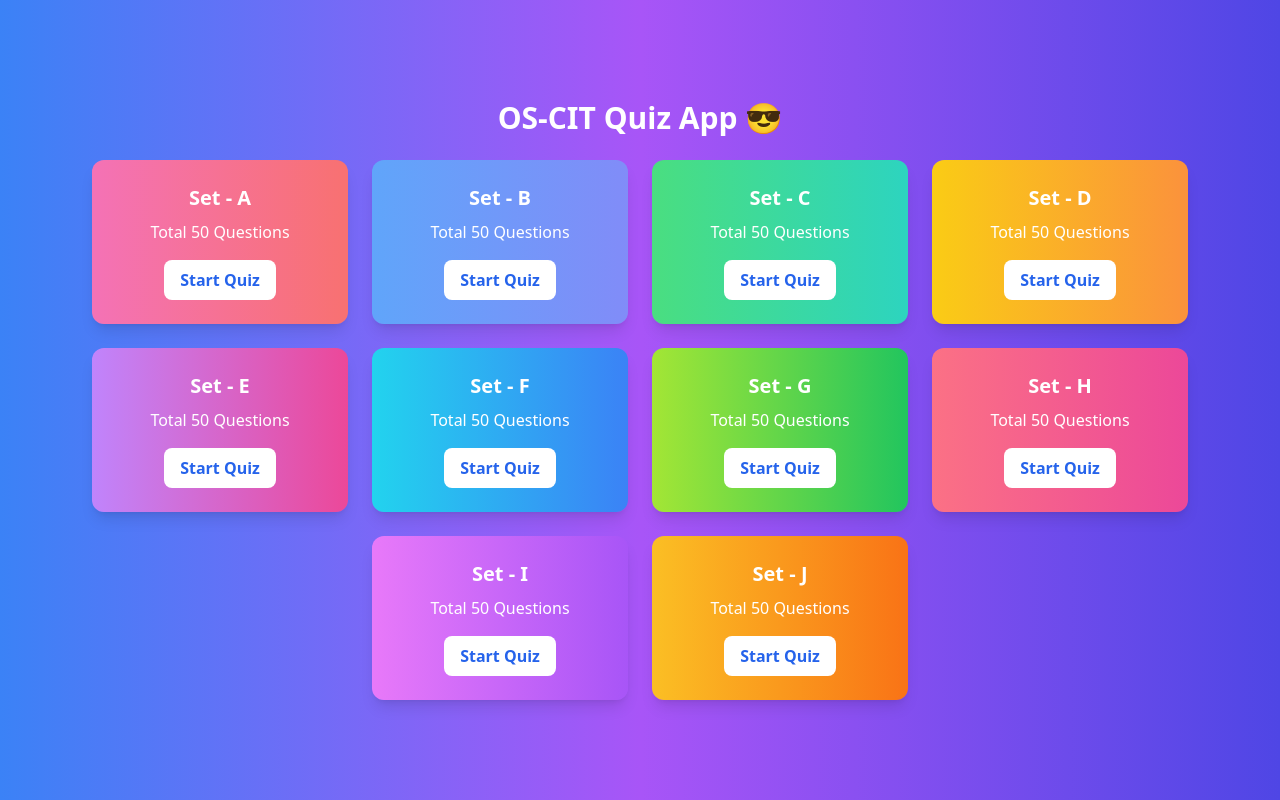
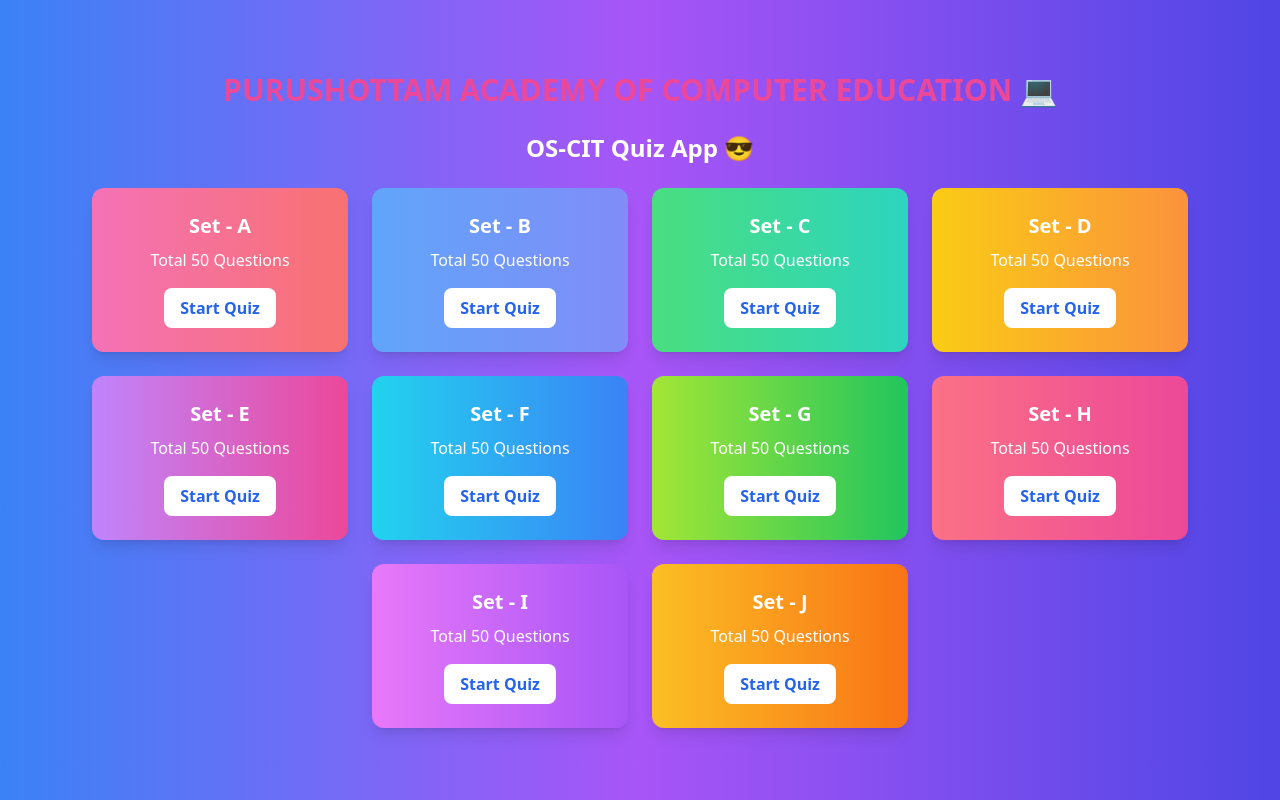
Before and after one commit to Sibul-2002/quiz-apps, a React (Vite) app: page / in a window 1280 px wide. Built offline with nearby package versions, Linux system fonts and the light colour scheme.

Commit message:
add headings

```diff
--- a/src/App.jsx
+++ b/src/App.jsx
@@ -491,7 +491,8 @@
 
   return (
     <div className="min-h-screen flex flex-col items-center justify-center bg-gradient-to-r from-blue-500 via-purple-500 to-indigo-600">
-      <h1 className="text-3xl font-bold text-white mb-6">OS-CIT Quiz App 😎</h1>
+      <h1 className="text-3xl font-bold text-pink-500 mb-6">PURUSHOTTAM ACADEMY OF COMPUTER EDUCATION 💻</h1>
+      <h2 className="text-2xl font-bold text-white mb-6">OS-CIT Quiz App 😎</h2>
 
       {/* Home Screen - Sets
       {!currentSet && (
```
